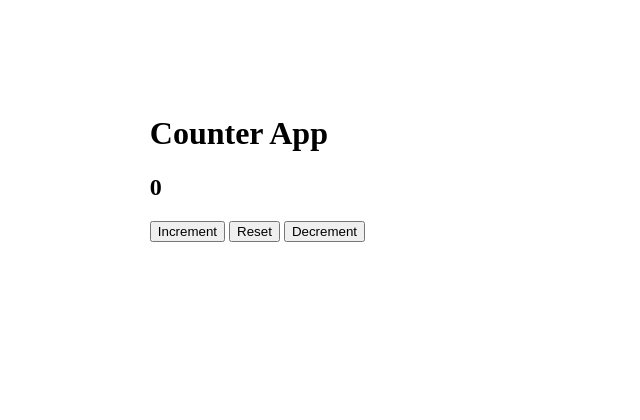
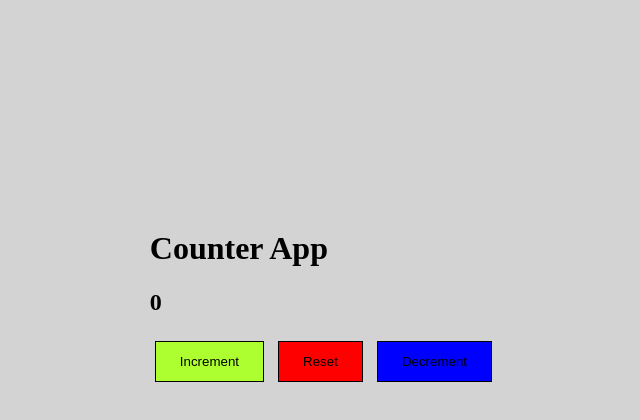
Before and after one commit to Mounika-Thirupathi/Application-js, a plain HTML site: page counter(Js)/index.html in a window 1280 px wide. Shown: the whole page, without its empty margins (311-951 px from the left). Drawn offline with Linux system fonts and the light colour scheme.

Commit message:
intial msg

```diff
--- a/counter(Js)/index.html
+++ b/counter(Js)/index.html
@@ -9,9 +9,9 @@
 <body>
     <h1 id="title">Counter App</h1>
     <h2 id="counter">0</h2>
-    <button onclick="Increment()">Increment</button>
-    <button onclick="Reset()">Reset</button>
-    <button onclick="Decrement()">Decrement</button>
+    <button id="green"onclick="Increment()">Increment</button>
+    <button id="red" onclick="Reset()">Reset</button>
+    <button id="blue"onclick="Decrement()">Decrement</button>
     <script src="script.js"></script>
 
 </body>
--- a/counter(Js)/style.css
+++ b/counter(Js)/style.css
@@ -1,4 +1,26 @@
 html,body{
-    margin-top:5%;
+    margin-top:10%;
     margin-left:20%;
+    background-color: lightgray;
 }
+#green{
+    background-color: greenyellow;
+    padding: 12px 24px;
+    margin: 5px;
+    border:1px solid black;
+    cursor: pointer;
+}
+#red{
+    background-color: red;
+    padding: 12px 24px;
+    margin: 5px;
+    border:1px solid black;
+    cursor: pointer;
+}
+#blue{
+    background-color: blue;
+    padding: 12px 24px;
+    margin: 5px;
+    border:1px solid black;
+    cursor: pointer;
+}
```
